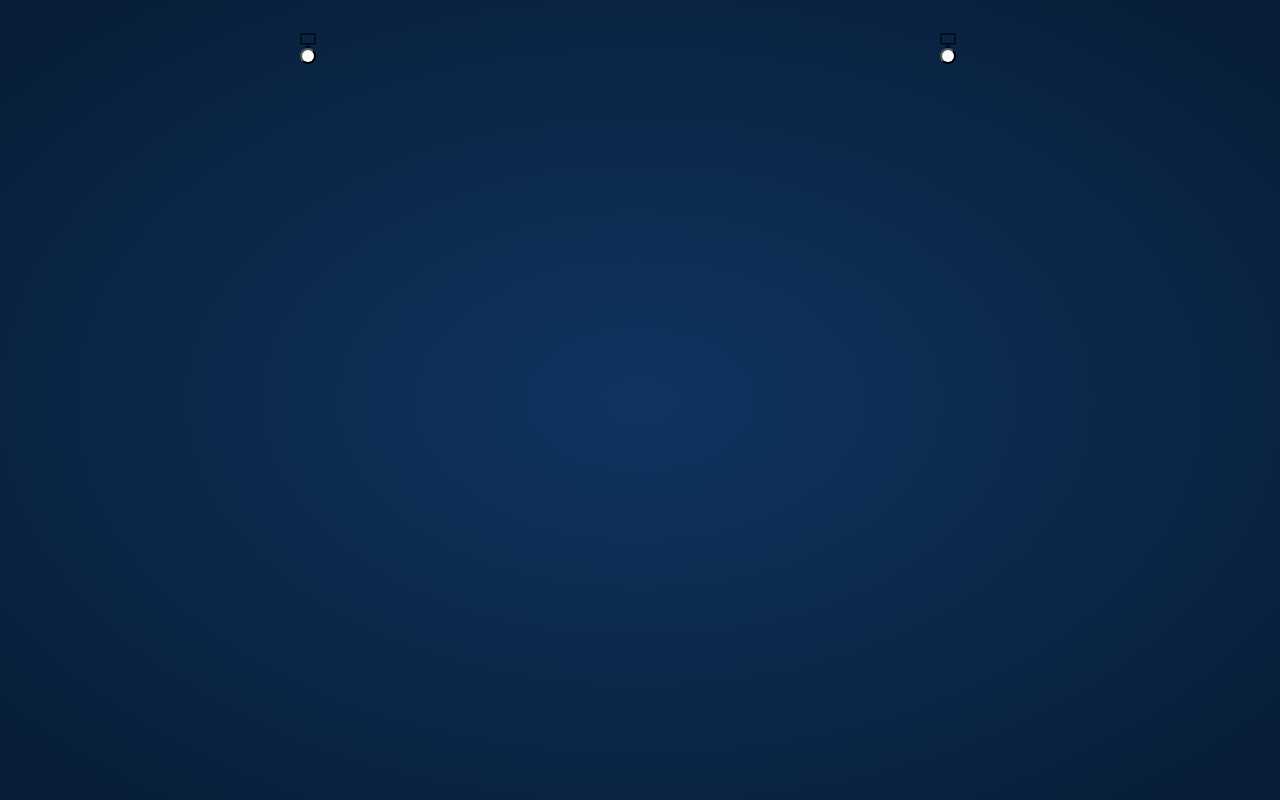
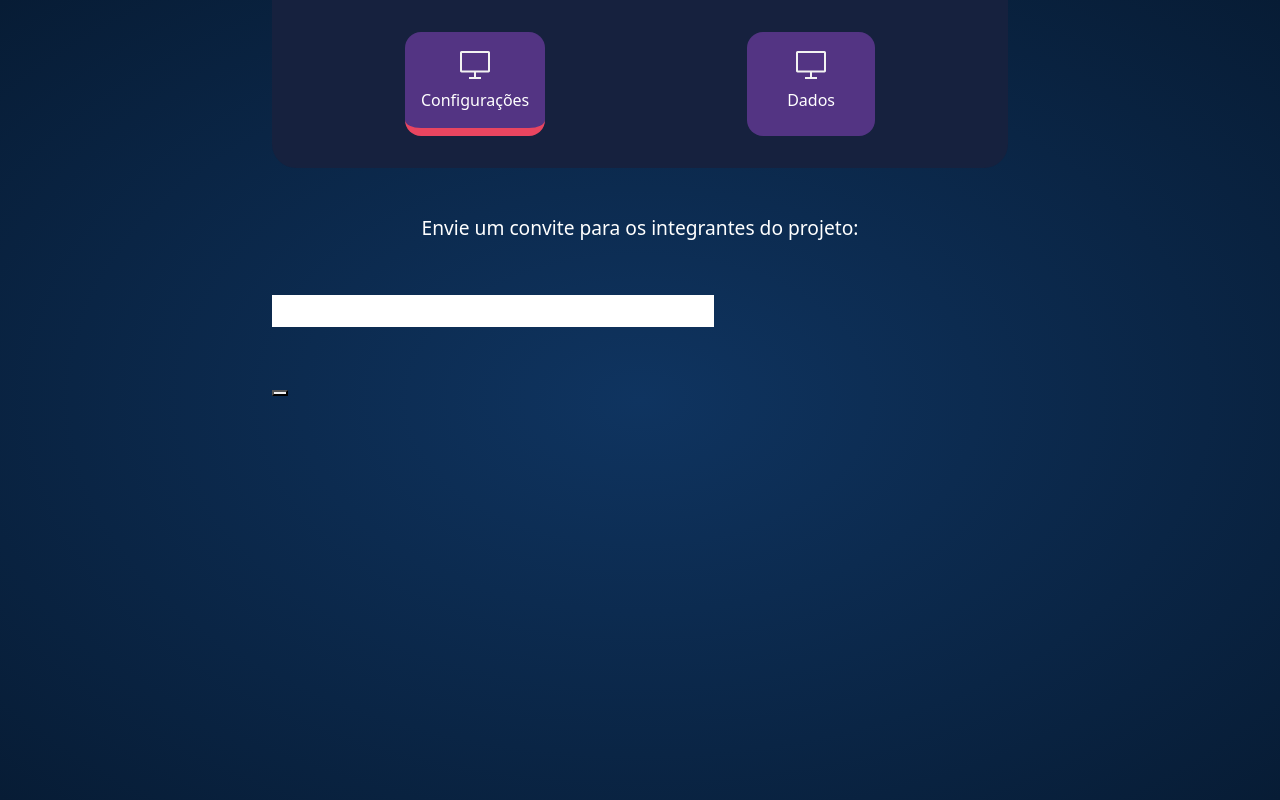
Before and after one commit to RP2-startups/stewart-frontend, a JavaScript app: page /register-project in a window 1280 px wide. Built offline with nearby package versions, Linux system fonts and the light colour scheme; a web font is replaced by a local one.

Commit message:
progress-register(incomplete)

```diff
--- a/src/assets/styles/base.css
+++ b/src/assets/styles/base.css
@@ -1,15 +1,23 @@
 @import url('https://fonts.googleapis.com/css2?family=Hammersmith+One&family=Jost:wght@400;700;800&display=swap');
+@import url('./main.css');
 
 :root{
     --color-background: #0F3460;
-    --color-background-dark: #071c35;
+    --color-background-dark: #000F22;
     --color-background-dark-hover: #022553;
     --color-text-light: #FFFFFF;
     --color-pink: #E94560;
     --color-translucent-pink: #E9456081;
     --color-cream: #F9F9F9;
+    --color-textonwhite: #16213E;
+    --color-light-blue:#375E97;
+    --color-purple:#533483;
+}
+.page-section-title{
+    font-size: larger;
+    text-align: center;
+}
 
-}
 *{
     box-sizing: border-box !important;
 }
--- a/src/assets/styles/main.css
+++ b/src/assets/styles/main.css
@@ -1,4 +1,4 @@
-:root{
+/* :root{
     --color-background: #0F3460;
     --color-background-dark: #000F22;
     --color-background-dark-hover: #022553;
@@ -9,8 +9,8 @@
     --color-light-blue:#375E97;
     --color-purple:#533483;
 }
-
+/*
 body{
     background-color: var(--color-background);
     color: var(--color-text-light);
-}
+} */
--- a/src/components/NavBar.vue
+++ b/src/components/NavBar.vue
@@ -107,7 +107,6 @@
   text-decoration: none;
   font-style: bold;
 }
-
 </style>
 
 <script lang="ts">
@@ -115,15 +114,20 @@ import { defineComponent } from "vue";
 export default defineComponent({
   props: {
     list: {
-      default: [{
-        name: 'Início', icon: 'jore',
-      },
-      {
-        name: 'Sobre', icon: 'jore',
-      },
-      {
-        name: 'Contato', icon: 'jore',
-      }],
+      default: [
+        {
+          name: "Início",
+          icon: "jore",
+        },
+        {
+          name: "Sobre",
+          icon: "jore",
+        },
+        {
+          name: "Contato",
+          icon: "jore",
+        },
+      ],
     },
     currentPage: {
       type: Number,
@@ -138,11 +142,11 @@ export default defineComponent({
     window.addEventListener("resize", this.handleResize);
     this.loadList();
   },
-  destroyed: function() {
+  unmounted: function () {
     window.removeEventListener("resize", this.handleResize);
   },
-  mounted: function() {
-    if(this.currentPage > 0) this.sliderIndicator(this.currentPage);
+  mounted: function () {
+    if (this.currentPage > 0) this.sliderIndicator(this.currentPage);
   },
 
   data() {
@@ -156,19 +160,23 @@ export default defineComponent({
 
   methods: {
     handleResize() {
-      if(!this.selectedIndex) {
+      if (!this.selectedIndex) {
         return;
       }
       let element = document.getElementsByClassName("menu-slider")[0];
-      let transitionValue = window.getComputedStyle(element).getPropertyValue("transition-duration");
-      if(transitionValue != "0s")
+      let transitionValue = window
+        .getComputedStyle(element)
+        .getPropertyValue("transition-duration");
+      if (transitionValue != "0s")
         element.setAttribute("style", "transition-duration: 0s");
       this.sliderIndicator(this.selectedIndex);
     },
     sliderClicked(id: number) {
       let element = document.getElementsByClassName("menu-slider")[0];
-      let transitionValue = window.getComputedStyle(element).getPropertyValue("transition-duration");
-      if(transitionValue != "0.3s" && id != this.selectedIndex)
+      let transitionValue = window
+        .getComputedStyle(element)
+        .getPropertyValue("transition-duration");
+      if (transitionValue != "0.3s" && id != this.selectedIndex)
         element.setAttribute("style", "transition-duration 0.3s;");
       this.sliderIndicator(id);
     },
--- a/src/components/ProgressIndicator.vue
+++ b/src/components/ProgressIndicator.vue
@@ -1,49 +1,60 @@
 <template>
-  <div class="progress-indicator-container row">
-    <div class="progress-item col-3">
-      <img src="../assets/icons/progress-indicator-screen.svg" />
-      <button class="progress-item-button"></button>
+  <nav class="progress-indicator">
+    <div class="progress-item progress-item-selected">
+      <img
+        class="progress-item-icon"
+        src="../assets/icons/progress-indicator-screen.svg"
+      />
+      <span class="mt-2">Configurações</span>
+      <!-- <button
+          class="progress-item-button progress-item-button-selected"
+        ></button> -->
     </div>
-    <div class="progress-item col-3">
-      <img src="../assets/icons/progress-indicator-screen.svg" />
-      <button class="progress-item-button"></button>
+    <div class="progress-item">
+      <img
+        class="progress-item-icon"
+        src="../assets/icons/progress-indicator-screen.svg"
+      />
+      <span class="mt-2">Dados</span>
+      <!-- <button class="progress-item-button"></button> -->
     </div>
-
-  </div>
+  </nav>
 </template>
 <style>
 @import "../assets/styles/base.css";
 
-.progress-indicator-container {
+.progress-indicator {
+  width: 100%;
+  margin: 0 auto;
   display: flex;
   align-items: center;
   justify-content: space-around;
-  background-color: var(--color-light-blue);
-  width: 100%;
-  height: 6rem;
+  background-color: var(--color-textonwhite);
+  padding: 2rem;
+  border-radius: 0 0 1.5rem 1.5rem;
 }
 
 .progress-item {
+  padding: 1rem;
+  min-width: 8rem;
+  border-radius: 1rem;
   display: flex;
   flex-direction: column;
   align-items: center;
-  justify-content: center;
+  justify-content: space-evenly;
   background-color: var(--color-purple);
+  border-bottom: 0.5rem solid transparent;
 }
-.progress-item-button {
-  width: 1rem;
-  height: 1rem;
-  border-radius: 50%;
-  background-color: var(--color-cream);
+
+.progress-item-icon {
+  width: 2rem;
+}
+
+.progress-item-selected {
+  border-bottom: 0.5rem solid var(--color-pink);
 }
 </style>
-<script lang="ts">
-export default {
-  data() {
-    return;
-  },
-};
-</script>
+
 <!-- <script lang="ts">
 import { defineComponent } from "vue";
 export default defineComponent({
--- a/src/pages/ProjectRegister.vue
+++ b/src/pages/ProjectRegister.vue
@@ -1,7 +1,51 @@
 <script setup lang="ts">
 import ProgressIndicator from "../components/ProgressIndicator.vue";
-
 </script>
 <template>
-  <ProgressIndicator />
+  <div class="register-container container">
+    <div class="row d-flex align-items-center justify-content-center">
+      <div class="col-md-10 col-lg-8 col-sm-12">
+        <ProgressIndicator />
+      </div>
+    </div>
+    <div class="row d-flex flex-column align-items-center mt-5">
+      <div class="col-md-10 col-lg-8 col-sm-12">
+        <h1 class="page-section-title">
+          Envie um convite para os integrantes do projeto:
+        </h1>
+      </div>
+    </div>
+    <div class="row d-flex flex-column align-items-center">
+      <div class="col-md-10 col-lg-8 col-sm-12 mt-5">
+        <div class="input-container">
+          <input class="input-register" type="text" />
+        </div>
+      </div>
+      <div class="col-md-2 col-lg-8 col-sm-12 mt-5">
+        <button></button>
+      </div>
+    </div>
+  </div>
 </template>
+
+<style>
+@import "@/assets/styles/base.css";
+.register-container {
+  width: 65%;
+  min-width: 800px;
+  display: flex;
+  flex-direction: column;
+  align-items: center;
+  justify-content: center;
+}
+.input-container {
+  height: 2rem;
+  width: 60%;
+  background-color: white;
+}
+.input-register {
+  height: 100%;
+  width: 100%;
+  border: none;
+}
+</style>
```
Also changed, not shown: src/assets/icons/progress-indicator-screen.svg.
